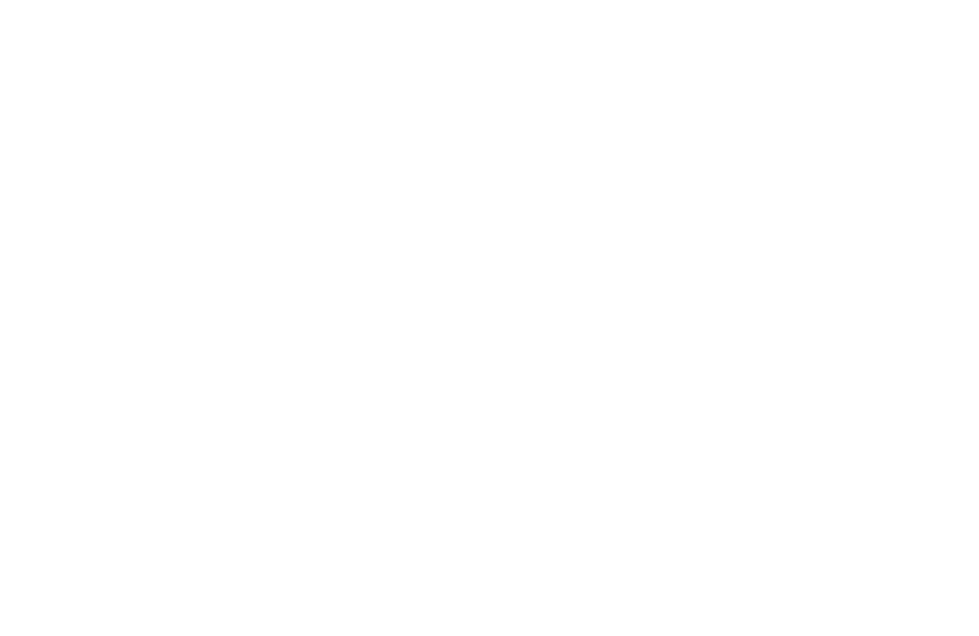
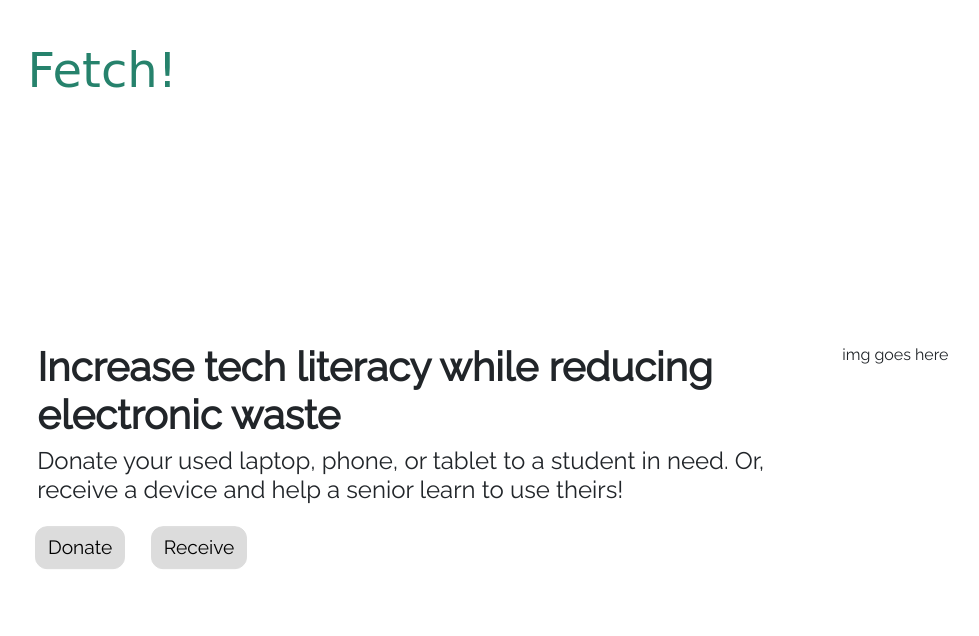
Before and after one commit to sammyyyalex/fetch, a plain HTML site: page docs/index.html in a window 1280 px wide. Shown: the whole page, without its empty margins (14-993 px from the left). Drawn offline with nearby package versions, Linux system fonts and the light colour scheme; a web font is replaced by a local one.

Commit message:
Task: Initial components

```diff
--- a/docs/css/index.css
+++ b/docs/css/index.css
@@ -1,2 +1,36 @@
-/*font-family: 'Raleway', sans-serif;
-font-family: 'Sofia', cursive;*/
+.container-fluid{
+    padding: 0;
+    font-family: 'Raleway', sans-serif;
+    background-size: cover;
+}
+
+.navbar-brand{
+    font-family: 'Sofia', cursive !important;
+    font-size: xxx-large;
+    color: #26826C;
+    padding: 2vw;
+}
+
+#hero{
+    padding: 4vw;
+    bottom:0;
+    transform:translate(0,45%);
+}
+
+#buttonGroup{
+    padding: 1vw;
+}
+
+.divider{
+    width:2vw;
+    height:auto;
+    display:inline-block;
+}
+
+.btn {
+    background-color: gainsboro !important;
+    border-color: gainsboro !important;
+    border-radius: 12px;
+    color: black;
+    font-size: larger;
+}
--- a/docs/index.html
+++ b/docs/index.html
@@ -3,7 +3,7 @@
 <head>
     <!-- Required meta tags -->
     <meta charset="utf-8">
-    <meta name="viewport" content="width=device-width, initial-scale=1, shrink-to-fit=no">
+    <meta name="viewport" content="width=device-width, initial-scale=1.0">
 
     <!-- Bootstrap CSS -->
     <link rel="stylesheet" href="https://cdn.jsdelivr.net/npm/bootstrap@4.5.3/dist/css/bootstrap.min.css" integrity="sha384-TX8t27EcRE3e/ihU7zmQxVncDAy5uIKz4rEkgIXeMed4M0jlfIDPvg6uqKI2xXr2" crossorigin="anonymous">
@@ -17,6 +17,29 @@
 </head>
 <body>
 
+<div class="container-fluid">
+
+    <nav class="navbar">
+        <a class="navbar-brand" href="index.html">Fetch!</a>
+    </nav>
+
+    <div class="row" id="hero">
+        <div class="col-8">
+            <h1><b>Increase tech literacy while reducing electronic waste</b></h1>
+            <h4>Donate your used laptop, phone, or tablet to a student in need. Or, receive a device and help a
+                senior learn to use theirs!</h4>
+            <div class="row" id="buttonGroup">
+                <a class="btn btn-primary" href="#" role="button" id="btn1">Donate</a>
+                <div class="divider"></div>
+                <a class="btn btn-primary" href="#" role="button" id="btn2">Receive</a>
+            </div>
+        </div>
+        <div class="col-4">
+            img goes here
+        </div>
+    </div>
+
+</div>
 
 
 <!-- Option 1: jQuery and Bootstrap Bundle (includes Popper) -->
```
